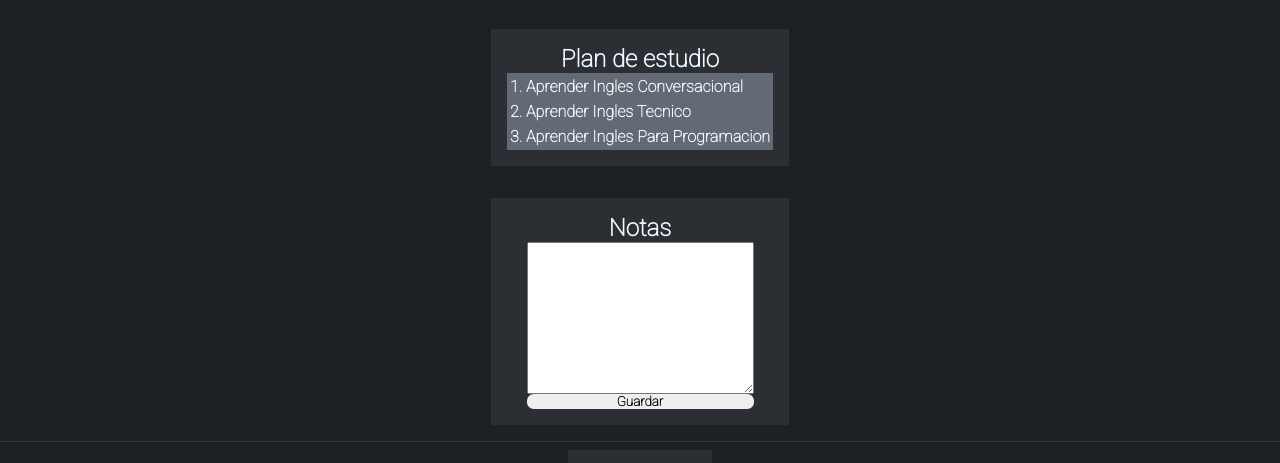
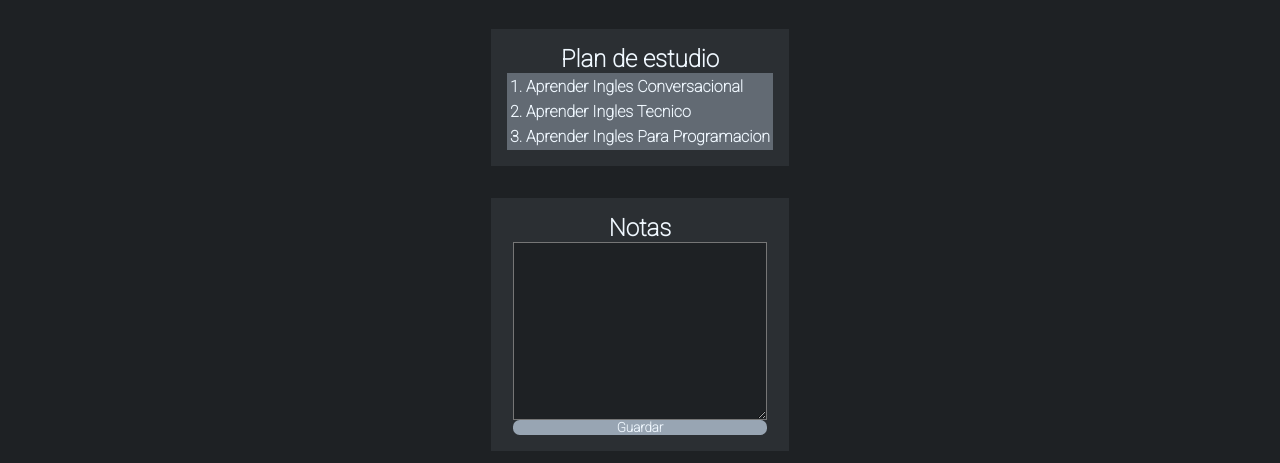
Before and after one commit to sedarmek/status-skills, a website: page html/ingles.html in a window 1280 px wide. Shown: the part 286-749 px from the top of the page. Drawn offline with Linux system fonts and the light colour scheme.

Commit message:
se agregan estilos a las notas

```diff
--- a/css/index-styles.css
+++ b/css/index-styles.css
@@ -164,6 +164,9 @@
     border-style: none;
     border-radius: 0.5em;
 }
+.article-notes{
+    padding: 1em;
+}
 .aside-principal{
     text-align: center;
     padding: 0.5em;
--- a/html/ingles.html
+++ b/html/ingles.html
@@ -45,8 +45,8 @@
             </article>
             <article class="articles">
                 <h2>Notas</h2>
-                <textarea name="notas" id="" cols="30" rows="10" style="color: black;" class="article-notes"></textarea>
-                <button style="color: black;" class="notes-button btn-skill">Guardar</button>
+                <textarea name="notas" id="" cols="30" rows="10" class="article-notes"></textarea>
+                <button class="notes-button btn-skill">Guardar</button>
             </article>
         </main>
         <aside class="aside-principal">
--- a/sass/dark-theme.scss
+++ b/sass/dark-theme.scss
@@ -37,6 +37,12 @@ body{
                 background-color: var(--color-oscuro3);
                 li{
                     background-color: var(--color-base);
+                }
+                .article-notes{
+                    background-color: var(--color-oscuro2);
+                }
+                .notes-button{
+                    background-color: var(--bgcolor-button);
                 }
             }
             .skill{
--- a/sass/light-theme.scss
+++ b/sass/light-theme.scss
@@ -42,6 +42,12 @@ body{
                 background-color: var(--color-oscuro3);
                 li{
                     background-color: var(--color-oscuro2);
+                }
+                .article-notes{
+                    background-color: var(--color-oscuro2);
+                }
+                .notes-button{
+                    background-color: var(--bgcolor-button);
                 }
             }
             .skill{
```
Also changed, not shown: css/themes/dark-theme.css, css/themes/light-theme.css, 2 other files.
